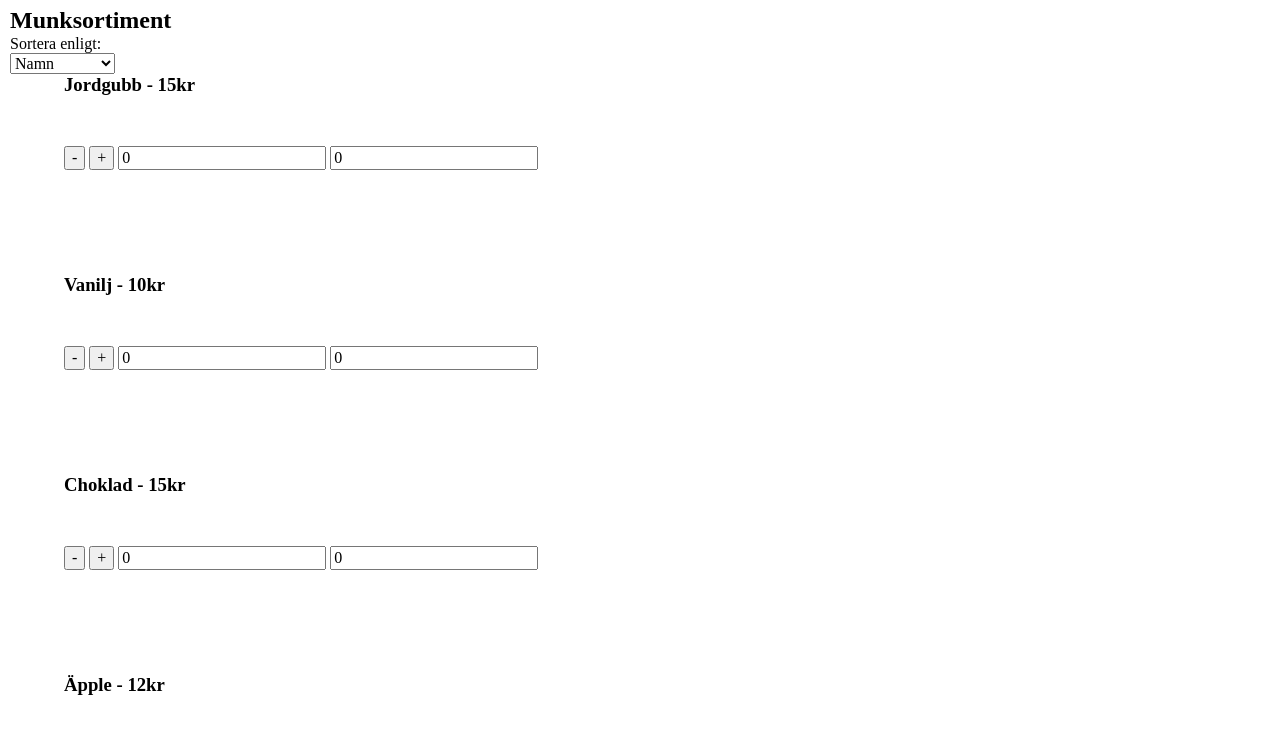
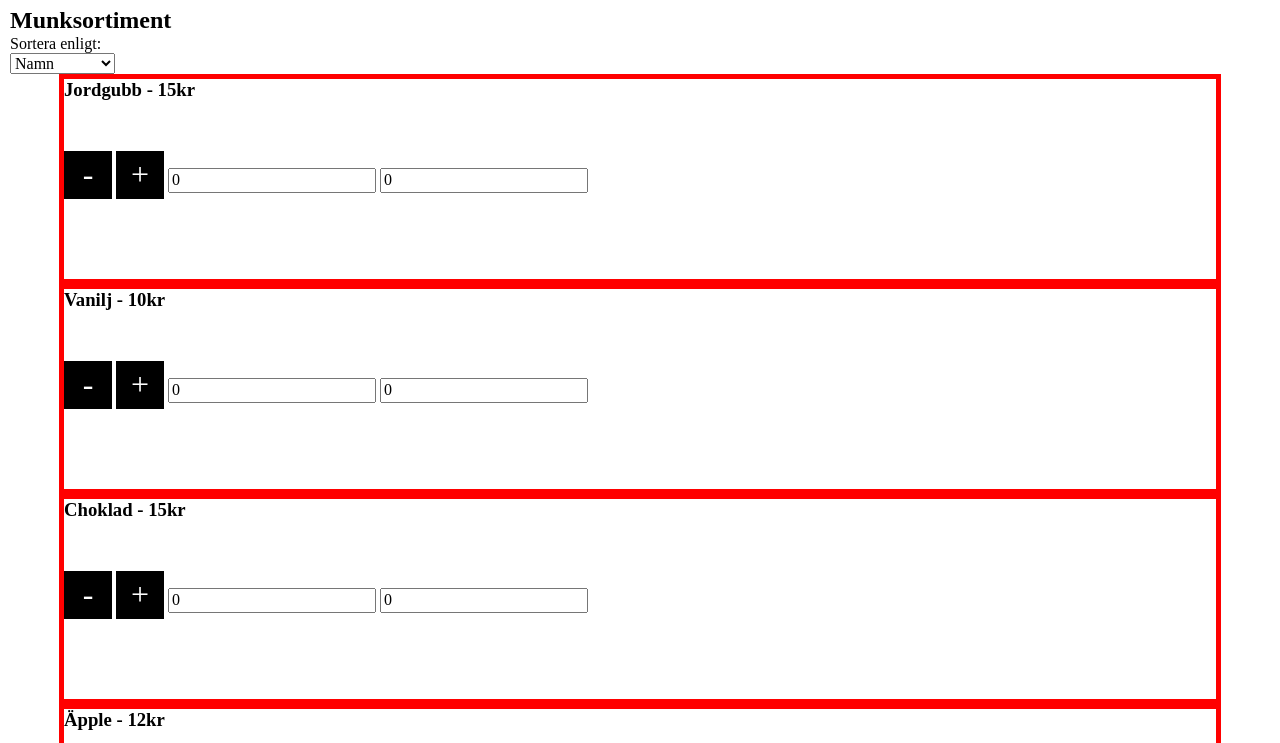
Before and after one commit to Medieinstitutet/fed22d-js-grundkurs-individuell-webbshop-antonjanzon95, a plain HTML site: page index.html in a window 1280 px wide. Shown: the part 53-796 px from the top of the page. Drawn offline with Linux system fonts and the light colour scheme.

Commit message:
Förhindra att totalen visar negativt.

```diff
--- a/layout/_base.scss
+++ b/layout/_base.scss
@@ -23,4 +23,14 @@ article {
     margin: 0 auto;
     max-width: 90vw;
     height: 200px;
+    border: 5px solid red;
+
+    button {
+        border: none;
+        width: 3rem;
+        height: 3rem;
+        background: black;
+        color: white;
+        font-size: 2rem;
+    }
 }
--- a/script.js
+++ b/script.js
@@ -27,10 +27,10 @@ for (let i = 0; i < buttonRemove.length; i++) {
     buttonRemove[i].addEventListener('click', function() {
         if (donutAmount[i].value > 0) {
             donutAmount[i].value = Number(donutAmount[i].value) - 1;
+            donutCurrentPrice[i].value = Number(donutPrice[i].textContent) * Number(donutAmount[i].value);
+            totalAll -= Number(donutPrice[i].textContent);
+            totalPrice.textContent = `Totalt: ${Number(totalAll)}kr`;
         }
-        donutCurrentPrice[i].value = Number(donutPrice[i].textContent) * Number(donutAmount[i].value);
-        totalAll -= Number(donutPrice[i].textContent);
-        totalPrice.textContent = `Totalt: ${Number(totalAll)}kr`;
     })
 }
 
```
Also changed, not shown: style.css, 1 other file.
